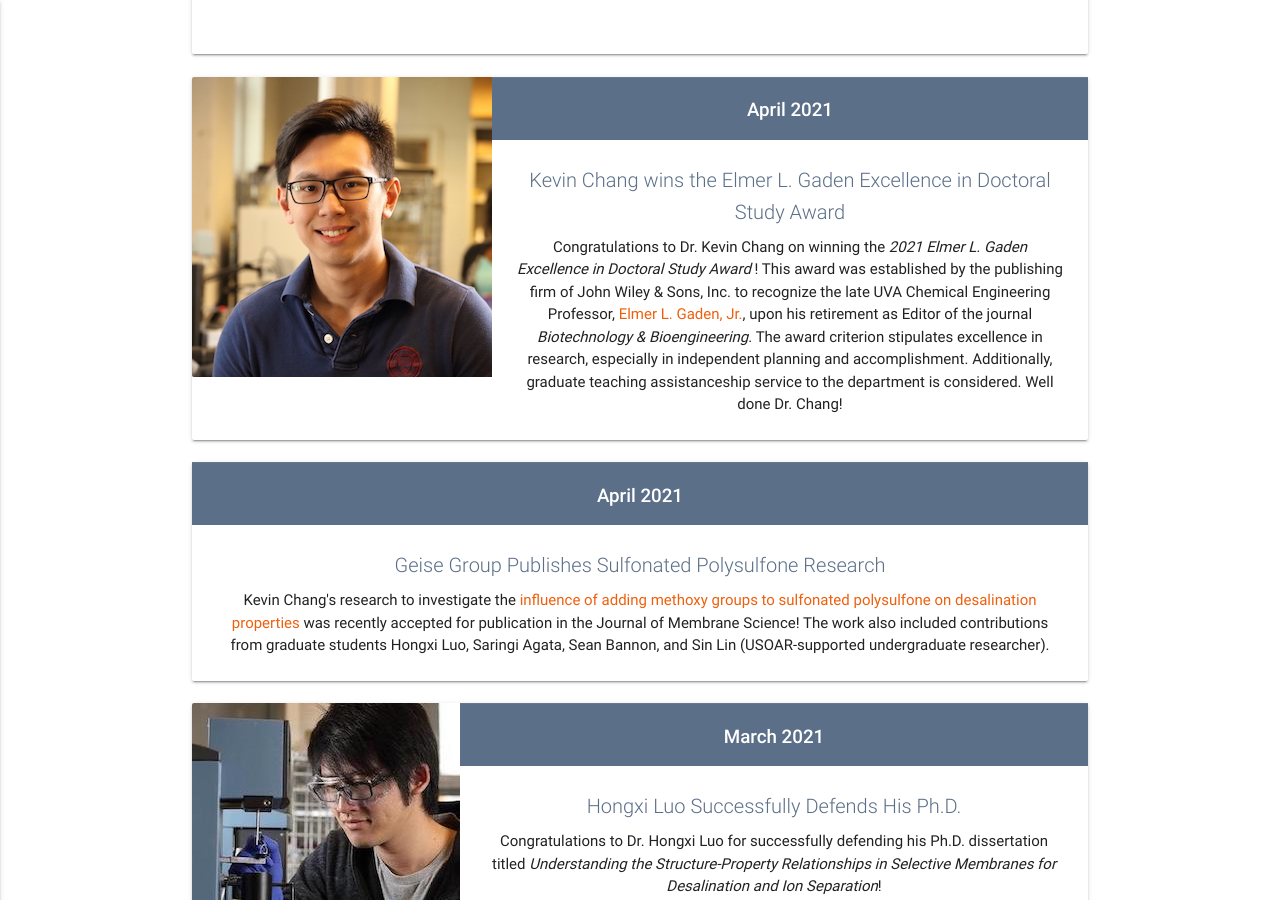
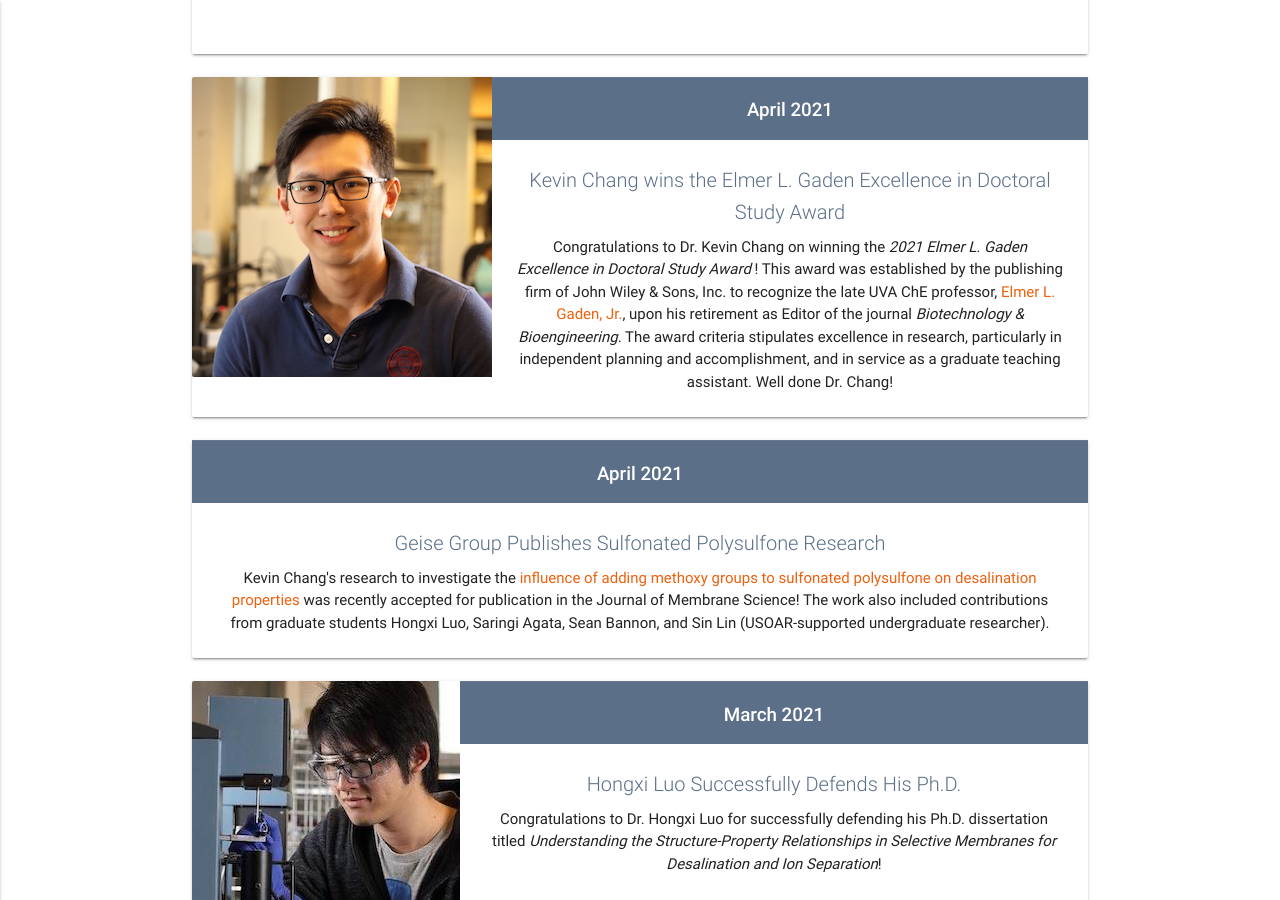
Before and after one commit to geisegroup/geisegroup.github.io, a Jekyll site: the page built from index.md, in a window 1280 px wide and 900 px high, scrolled down 2431 px. Built offline with Jekyll 4.4.1, drawn with Linux system fonts in a browser that asks for light colours; nearby versions of some CDN libraries.

Commit message:
Update 21_changGaden.html

```diff
--- a/_newsItems/21_changGaden.html
+++ b/_newsItems/21_changGaden.html
@@ -2,6 +2,6 @@
 date: 2021-04-19
 year: 2021
 title: Kevin Chang wins the Elmer L. Gaden Excellence in Doctoral Study Award
-text: Congratulations to Dr. Kevin Chang on winning the <em>2021 Elmer L. Gaden Excellence in Doctoral Study Award</em> ! This award was established by the publishing firm of John Wiley & Sons, Inc. to recognize the late UVA Chemical Engineering Professor, <a href="https://news.virginia.edu/content/memoriam-elmer-gaden" target="_blank" rel="noopener">Elmer L. Gaden, Jr.</a>, upon his retirement as Editor of the journal <em>Biotechnology & Bioengineering</em>. The award criterion stipulates excellence in research, especially in independent planning and accomplishment. Additionally, graduate teaching assistanceship service to the department is considered. Well done Dr. Chang!
+text: Congratulations to Dr. Kevin Chang on winning the <em>2021 Elmer L. Gaden Excellence in Doctoral Study Award</em> ! This award was established by the publishing firm of John Wiley & Sons, Inc. to recognize the late UVA ChE professor, <a href="https://news.virginia.edu/content/memoriam-elmer-gaden" target="_blank" rel="noopener">Elmer L. Gaden, Jr.</a>, upon his retirement as Editor of the journal <em>Biotechnology & Bioengineering</em>. The award criteria stipulates excellence in research, particularly in independent planning and accomplishment, and in service as a graduate teaching assistant. Well done Dr. Chang!
 image: chang.jpg
 ---
```
